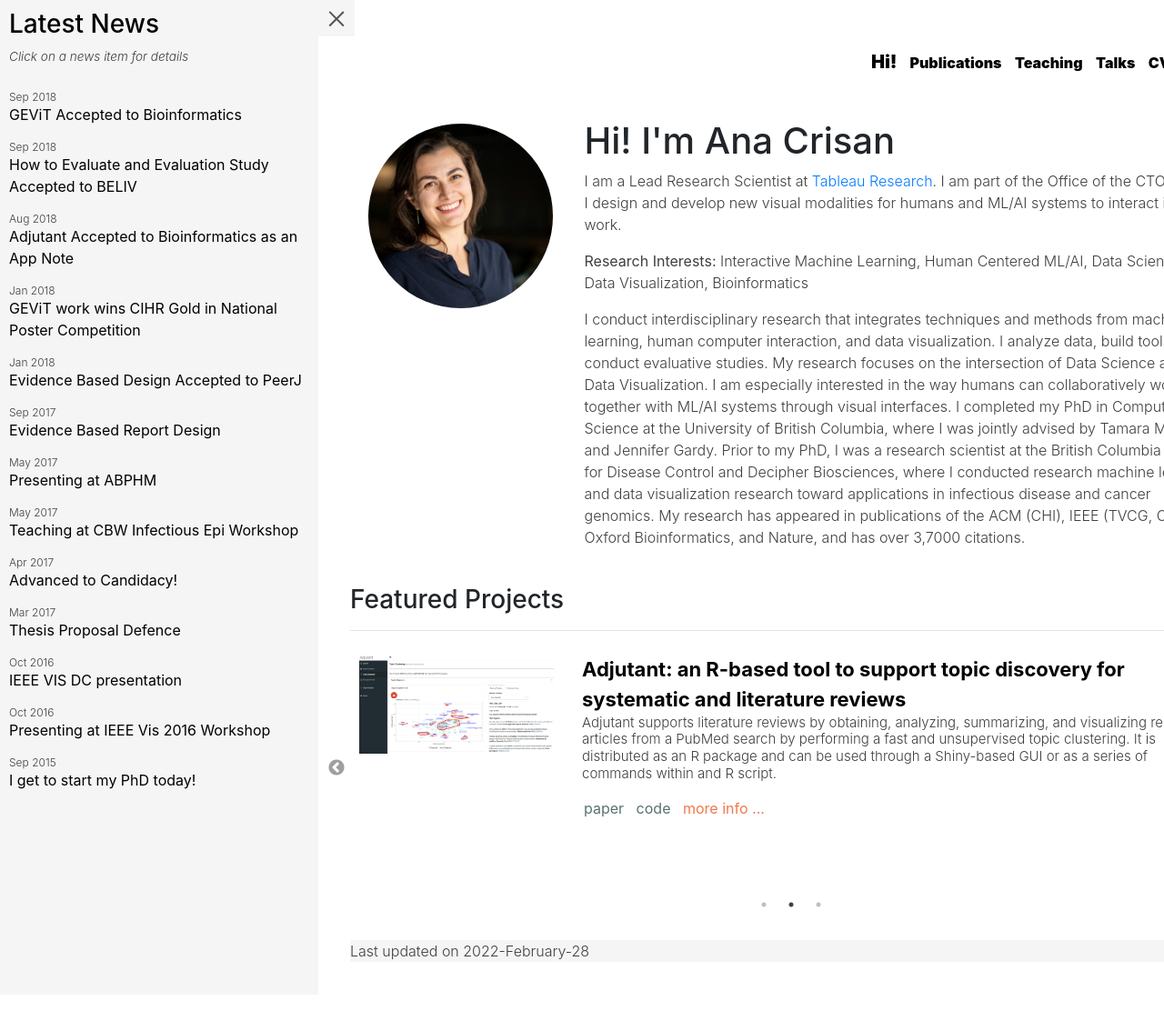
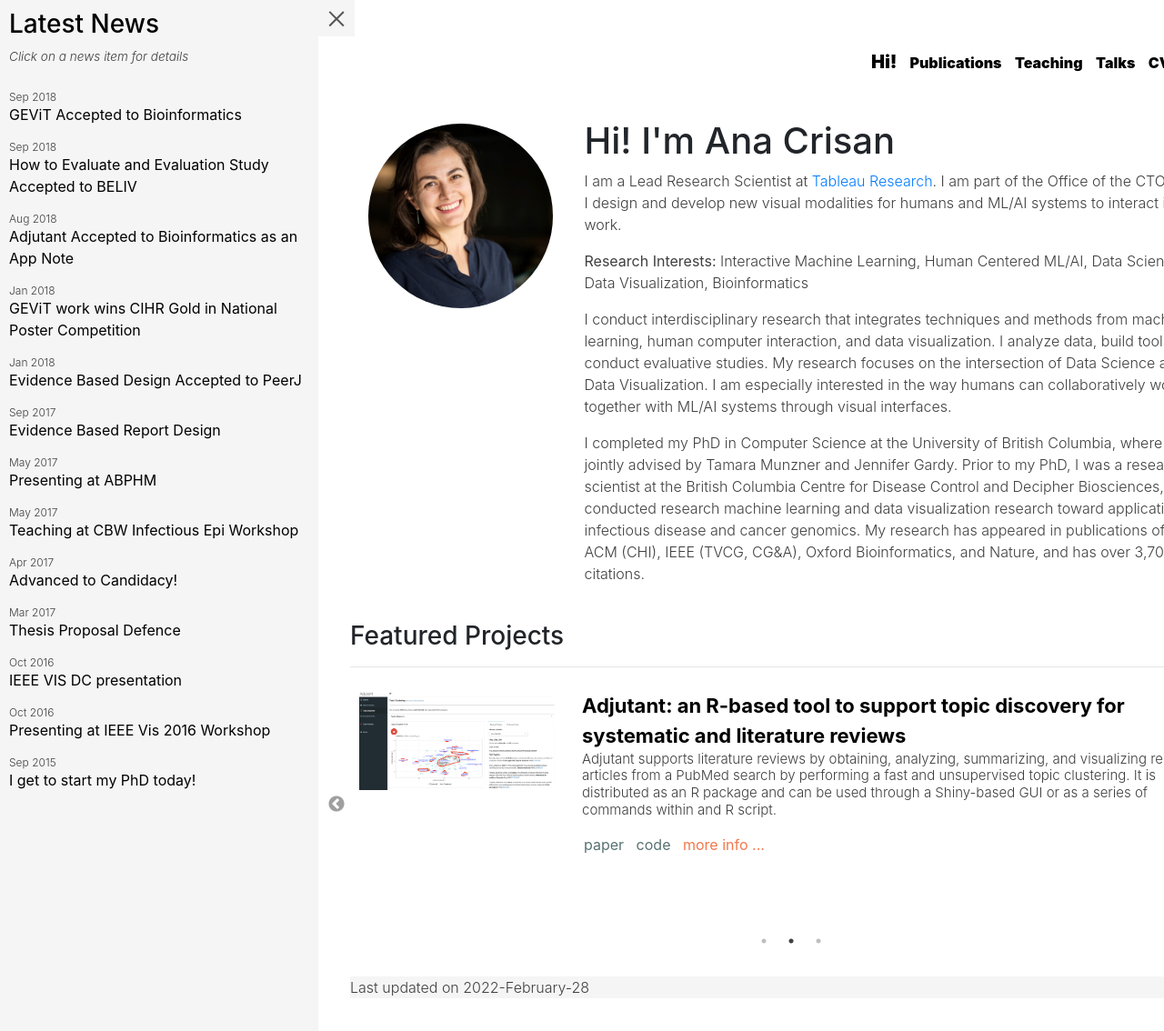
Before and after one commit to amcrisan/amcrisan.github.io, a Jekyll site: the page built from index.md, in a window 1280 px wide. Shown: the whole page at 91% size. Built offline with Jekyll 4.4.1, drawn with Linux system fonts in a browser that asks for light colours; nearby versions of some CDN libraries; before the commit the page ends 1094 px from its top, so only the background shows below that.

Commit message:
update intro

```diff
--- a/index.md
+++ b/index.md
@@ -25,7 +25,9 @@
 
             <p><strong>Research Interests:</strong> Interactive Machine Learning, Human Centered ML/AI, Data Science, Data Visualization, Bioinformatics</p>
 
-            <p> I conduct interdisciplinary research that integrates techniques and methods from machine learning, human computer interaction, and data visualization. I analyze data, build tools, and conduct evaluative studies. My research focuses on the intersection of Data Science and Data Visualization.  I am especially interested in the way humans can collaboratively work together with ML/AI systems through visual interfaces. I completed my PhD in Computer Science at the University of British Columbia, where I was jointly advised by Tamara Munzner  and Jennifer Gardy.  Prior to my PhD, I was a research scientist at the British Columbia Centre for Disease Control and Decipher Biosciences, where I conducted research  machine learning and data visualization research toward applications in infectious disease and cancer genomics. My research has appeared in publications of the ACM (CHI), IEEE (TVCG, CG&A), Oxford Bioinformatics, and Nature, and has over 3,7000 citations.</p>
+            <p> I conduct interdisciplinary research that integrates techniques and methods from machine learning, human computer interaction, and data visualization. I analyze data, build tools, and conduct evaluative studies. My research focuses on the intersection of Data Science and Data Visualization.  I am especially interested in the way humans can collaboratively work together with ML/AI systems through visual interfaces. </p>
+
+            <p> I completed my PhD in Computer Science at the University of British Columbia, where I was jointly advised by Tamara Munzner  and Jennifer Gardy.  Prior to my PhD, I was a research scientist at the British Columbia Centre for Disease Control and Decipher Biosciences, where I conducted research  machine learning and data visualization research toward applications in infectious disease and cancer genomics. My research has appeared in publications of the ACM (CHI), IEEE (TVCG, CG&A), Oxford Bioinformatics, and Nature, and has over 3,7000 citations.</p>
 
         </div>
     </div>
```
Also changed, not shown: 1 other file.
